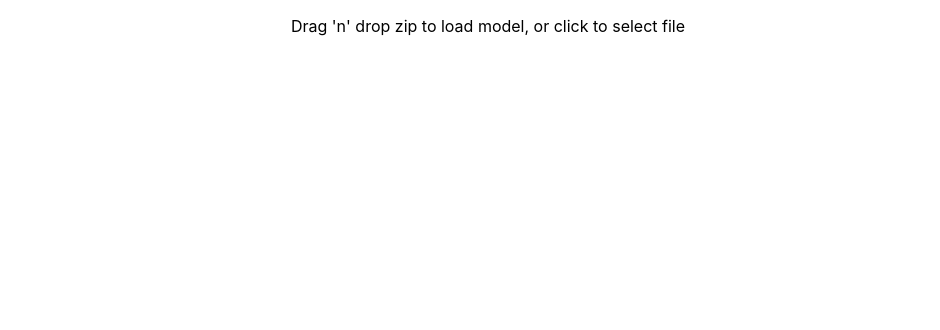
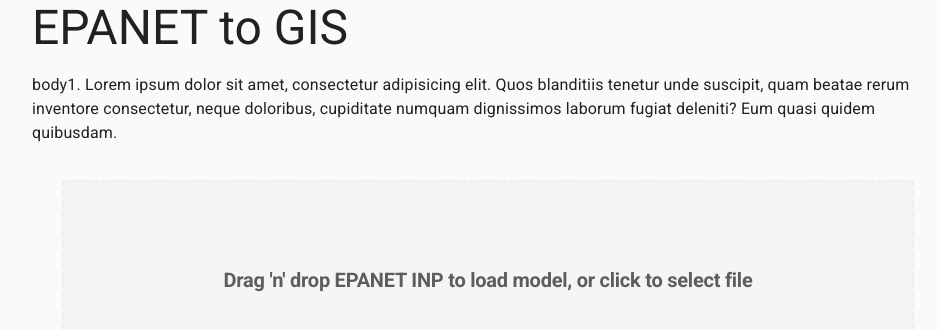
Before and after one commit to modelcreate/epanet-to-gis, a React (Create React App) app: page / in a window 1280 px wide. Shown: the top 330 px of the page, without its empty margins (152-1092 px from the left). Built offline with nearby package versions, Linux system fonts and the light colour scheme.

Commit message:
containers

```diff
--- a/src/App.css
+++ /dev/null
@@ -1,38 +0,0 @@
-.App {
-  text-align: center;
-}
-
-.App-logo {
-  height: 40vmin;
-  pointer-events: none;
-}
-
-@media (prefers-reduced-motion: no-preference) {
-  .App-logo {
-    animation: App-logo-spin infinite 20s linear;
-  }
-}
-
-.App-header {
-  background-color: #282c34;
-  min-height: 100vh;
-  display: flex;
-  flex-direction: column;
-  align-items: center;
-  justify-content: center;
-  font-size: calc(10px + 2vmin);
-  color: white;
-}
-
-.App-link {
-  color: #61dafb;
-}
-
-@keyframes App-logo-spin {
-  from {
-    transform: rotate(0deg);
-  }
-  to {
-    transform: rotate(360deg);
-  }
-}
--- a/src/App.tsx
+++ b/src/App.tsx
@@ -1,10 +1,17 @@
 import React, {useState, useMemo, useEffect} from 'react';
-import { toGeoJson } from './util/inpToGeoJson';
-import './App.css';
+
 //@ts-ignore
 import geojson2svg from 'geojson2svg'
 import EpanetGeoJSON from './interfaces/EpanetGeoJson';
 import DropZoneArea from "./components/DropZoneArea"
+
+import { makeStyles } from '@material-ui/core/styles';
+
+import Container from '@material-ui/core/Container';
+
+import CircularProgress from '@material-ui/core/CircularProgress';
+import Button from '@material-ui/core/Button';
+import Typography from '@material-ui/core/Typography';
 
 
 import bbox from '@turf/bbox'
@@ -19,6 +26,15 @@
 import { RunToGeoJsonWorkerType } from "./worker/runToGeoJson.worker";
 
 
+const useStyles = makeStyles((theme) => ({
+  root: {
+    '& > *': {
+      margin: theme.spacing(1),
+    },
+  },
+}));
+
+
 function App() {
 
   const [epanetInp, setEpanetInp] = useState<string | undefined>(
@@ -30,6 +46,8 @@
 
   const [loadingData, setLoadingData] = useState<boolean>(false)
 
+
+  const classes = useStyles();
 
 
   useEffect(() => {
@@ -87,21 +105,39 @@
 
 
   return (
-    <div className="App">
+    <Container maxWidth="md">
+
+      <Typography variant="h3" component="h1" gutterBottom>
+        EPANET to GIS
+      </Typography>
+      <Typography variant="body1" gutterBottom>
+        body1. Lorem ipsum dolor sit amet, consectetur adipisicing elit. Quos blanditiis tenetur
+        unde suscipit, quam beatae rerum inventore consectetur, neque doloribus, cupiditate numquam
+        dignissimos laborum fugiat deleniti? Eum quasi quidem quibusdam.
+      </Typography>
       <DropZoneArea setEpanetInp={setEpanetInp} />
       { loadingData &&
-        <span>Loading Data...</span>
+        <>
+          <CircularProgress />
+          <span>Loading Data...</span>
+        </>
       }
       { epanetGeoJson && svgStrings && loadingData === false &&
         <>
         <div id="mapArea">
           <div dangerouslySetInnerHTML={{__html: `<svg id="map" xmlns="http://www.w3.org/2000/svg" width="500" height="500" x="0" y="0">${svgStrings}</svg>`}} />
         </div>
-        <button onClick={() => {toShapeFile(epanetGeoJson)}} > Export as Zip </button>
-        <button onClick={() => { saveGeoJson(epanetGeoJson, "export")}} > Export as GeoJSON </button>
+        <div className={classes.root}>
+          <Button variant="contained" color="primary" onClick={() => {toShapeFile(epanetGeoJson)}} >
+            Export as Zip
+          </Button>
+          <Button variant="contained" color="primary" onClick={() => { saveGeoJson(epanetGeoJson, "export")}} >
+            Export as GeoJSON
+          </Button>
+        </div>
         </>
       }
-    </div>
+    </Container>
   );
 }
 
--- a/src/components/DropZoneArea/index.tsx
+++ b/src/components/DropZoneArea/index.tsx
@@ -1,13 +1,44 @@
 import React from 'react';
+import { makeStyles } from "@material-ui/core/styles";
 
 import {useDropzone} from 'react-dropzone';
 
+const useStyles = makeStyles((theme) => ({
+  dropzone: {
+    flex: "1",
+    display: "flex",
+    flexDirection: "column",
+    alignItems: "center",
+    justifyContent: "center",
+    padding: "20px",
+    borderWidth: "2px",
+    borderRadius: "2px",
+    borderColor: "#eeeeee",
+    borderStyle: "dashed",
+    backgroundColor: "#f5f5f5",
+    color: "#5d5d5d",
+    outline: "none",
+    transition: "border .24s ease-in-out",
+    minHeight: "200px",
+    fontSize: "20px",
+    fontFamily: "'Montserrat','Roboto', 'Helvetica', 'Arial', sans-serif",
+    fontWeight: 700,
+    lineHeight: 1.2,
+    letterSpacing: "-0.24px"
+  },
+  dropContainer: {
+    padding: "30px"
+  }
+
+}));
 
 interface DropZoneProps {
     setEpanetInp : (inp:string) => void,
   }
 
 function DropZoneArea({ setEpanetInp }: DropZoneProps) {
+
+    const classes = useStyles();
 
     const { getRootProps, getInputProps} = useDropzone({
       onDrop: (files) => {
@@ -28,10 +59,10 @@
 
 
     return (
-      <section >
-        <div  {...getRootProps()} >
+      <section   className={classes.dropContainer}>
+        <div className={classes.dropzone}  {...getRootProps()} >
           <input {...getInputProps()} />
-          <p>Drag 'n' drop zip to load model, or click to select file</p>
+          <p>Drag 'n' drop EPANET INP to load model, or click to select file</p>
         </div>
       </section>
     );
--- a/src/index.css
+++ /dev/null
@@ -1,13 +0,0 @@
-body {
-  margin: 0;
-  font-family: -apple-system, BlinkMacSystemFont, 'Segoe UI', 'Roboto', 'Oxygen',
-    'Ubuntu', 'Cantarell', 'Fira Sans', 'Droid Sans', 'Helvetica Neue',
-    sans-serif;
-  -webkit-font-smoothing: antialiased;
-  -moz-osx-font-smoothing: grayscale;
-}
-
-code {
-  font-family: source-code-pro, Menlo, Monaco, Consolas, 'Courier New',
-    monospace;
-}
--- a/src/index.tsx
+++ b/src/index.tsx
@@ -1,11 +1,14 @@
 import React from 'react';
 import ReactDOM from 'react-dom';
-import './index.css';
 import App from './App';
 import reportWebVitals from './reportWebVitals';
 
+import CssBaseline from '@material-ui/core/CssBaseline';
+
+
 ReactDOM.render(
   <React.StrictMode>
+    <CssBaseline />
     <App />
   </React.StrictMode>,
   document.getElementById('root')
```
Also changed, not shown: 1 other file (tests, documents, lock files or other folders).
